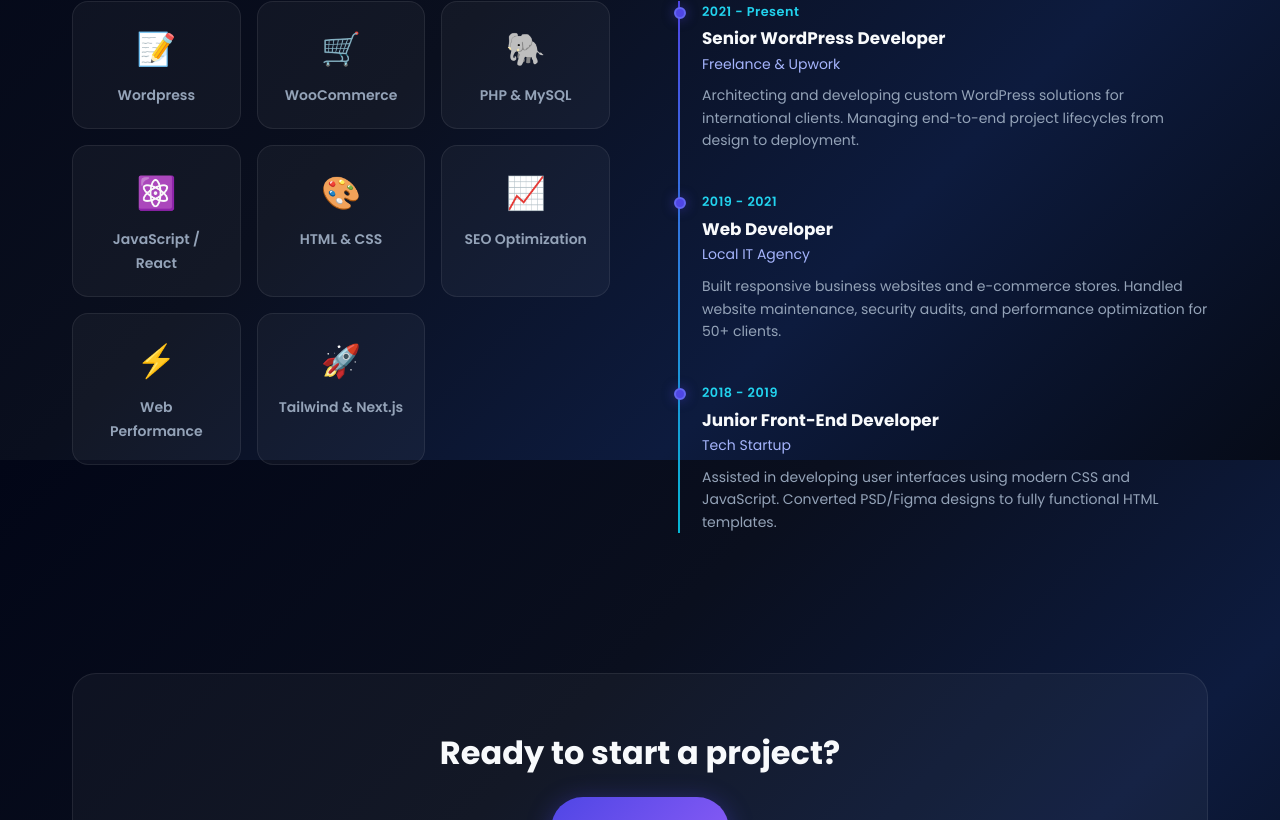
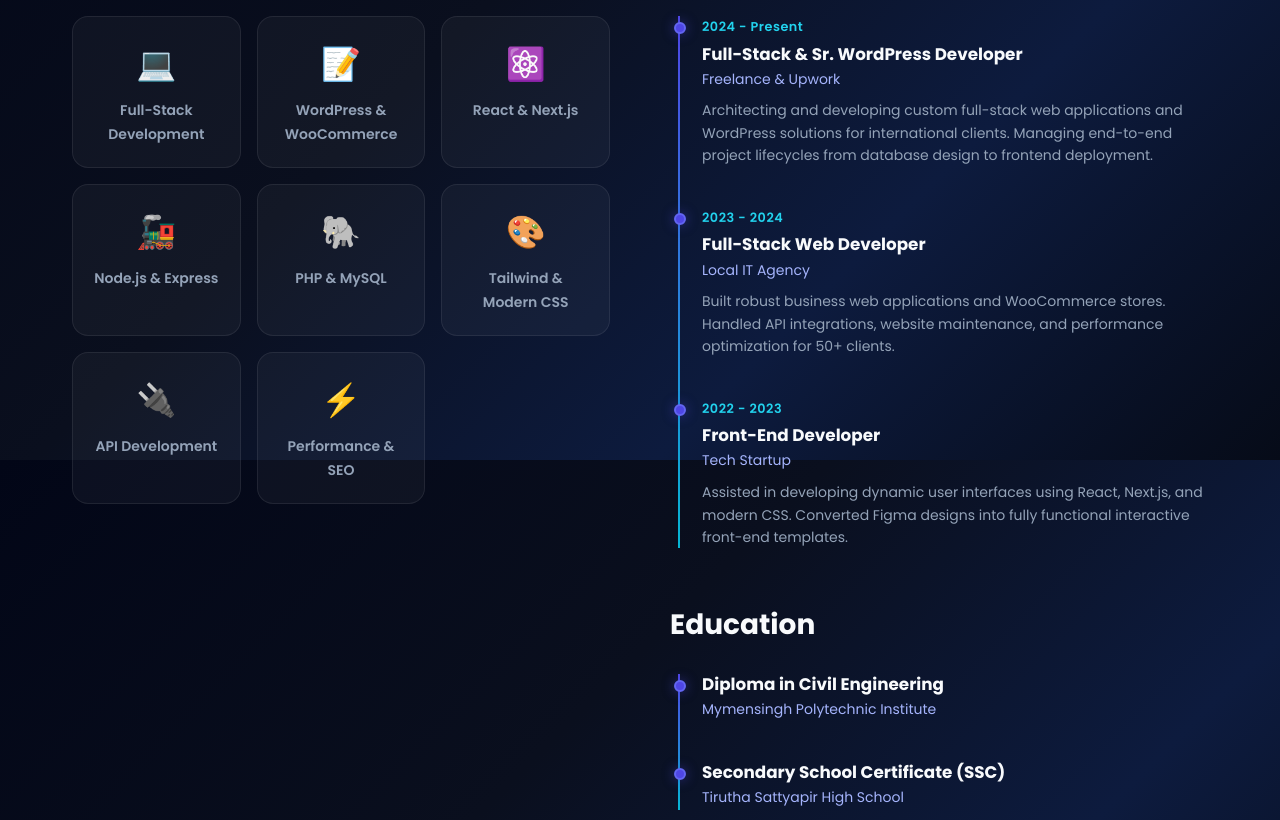
Before and after one commit to sagor667/Sagor-Portfolio-Main, a Next.js app: page /about in a window 1280 px wide. Shown: the part 1140-1960 px from the top of the page. Built offline with nearby package versions, Linux system fonts and the light colour scheme.

Commit message:
Update portfolio content, add education section, and adjust page padding

```diff
--- a/app/about/page.jsx
+++ b/app/about/page.jsx
@@ -12,40 +12,53 @@
       subtitle: 'Passionate about creating digital experiences that map to business success.',
       storyTitle: 'My Story',
       storyText: [
-        'I am Md Sagor Ahmed, a dedicated WordPress Developer and Web Designer based in Bangladesh. With over 5 years of experience in the web development industry, I specialize in creating high-performance, secure, and visually appealing WordPress websites.',
-        'My journey started with a deep curiosity about how websites operate, which led me to dive deep into PHP, JavaScript, and modern front-end frameworks. Today, I help businesses worldwide establish a strong online presence through custom WordPress themes and complex WooCommerce integrations.',
-        'I believe in a user-centric approach where design meets functionality. Every project I undertake is built with SEO, speed, and accessibility in mind, ensuring my clients not only get a beautiful website but also a powerful marketing tool.',
+        'I am Md Sagor Ahmed, a dedicated Full-Stack Web Developer and WordPress Developer based in Bangladesh. With over 5 years of experience in the web development industry, I specialize in creating high-performance, secure, and visually appealing web applications and WordPress websites.',
+        'My journey started with a deep curiosity about how websites operate, which led me to dive deep into modern front-end and back-end frameworks including Next.js, React, Node.js, and PHP. Today, I help businesses worldwide establish a strong online presence through full-stack web solutions, custom WordPress themes, and complex WooCommerce integrations.',
+        'I believe in a user-centric approach where design meets robust functionality. Every project I undertake is built with scalability, SEO, speed, and accessibility in mind, ensuring my clients not only get a beautiful application but also a powerful business tool.',
       ],
       skillsTitle: 'Core Skills',
       skills: [
-        { name: 'Wordpress', icon: '📝' },
-        { name: 'WooCommerce', icon: '🛒' },
+        { name: 'Full-Stack Development', icon: '💻' },
+        { name: 'WordPress & WooCommerce', icon: '📝' },
+        { name: 'React & Next.js', icon: '⚛️' },
+        { name: 'Node.js & Express', icon: '🚂' },
         { name: 'PHP & MySQL', icon: '🐘' },
-        { name: 'JavaScript / React', icon: '⚛️' },
-        { name: 'HTML & CSS', icon: '🎨' },
-        { name: 'SEO Optimization', icon: '📈' },
-        { name: 'Web Performance', icon: '⚡' },
-        { name: 'Tailwind & Next.js', icon: '🚀' },
+        { name: 'Tailwind & Modern CSS', icon: '🎨' },
+        { name: 'API Development', icon: '🔌' },
+        { name: 'Performance & SEO', icon: '⚡' },
       ],
       experienceTitle: 'Experience',
       experience: [
         {
-          date: '2021 - Present',
-          title: 'Senior WordPress Developer',
+          date: '2024 - Present',
+          title: 'Full-Stack & Sr. WordPress Developer',
           company: 'Freelance & Upwork',
-          desc: 'Architecting and developing custom WordPress solutions for international clients. Managing end-to-end project lifecycles from design to deployment.'
+          desc: 'Architecting and developing custom full-stack web applications and WordPress solutions for international clients. Managing end-to-end project lifecycles from database design to frontend deployment.'
         },
         {
-          date: '2019 - 2021',
-          title: 'Web Developer',
+          date: '2023 - 2024',
+          title: 'Full-Stack Web Developer',
           company: 'Local IT Agency',
-          desc: 'Built responsive business websites and e-commerce stores. Handled website maintenance, security audits, and performance optimization for 50+ clients.'
+          desc: 'Built robust business web applications and WooCommerce stores. Handled API integrations, website maintenance, and performance optimization for 50+ clients.'
         },
         {
-          date: '2018 - 2019',
-          title: 'Junior Front-End Developer',
+          date: '2022 - 2023',
+          title: 'Front-End Developer',
           company: 'Tech Startup',
-          desc: 'Assisted in developing user interfaces using modern CSS and JavaScript. Converted PSD/Figma designs to fully functional HTML templates.'
+          desc: 'Assisted in developing dynamic user interfaces using React, Next.js, and modern CSS. Converted Figma designs into fully functional interactive front-end templates.'
+        }
+      ],
+      educationTitle: 'Education',
+      education: [
+        {
+          date: '',
+          title: 'Diploma in Civil Engineering',
+          institute: 'Mymensingh Polytechnic Institute'
+        },
+        {
+          date: '',
+          title: 'Secondary School Certificate (SSC)',
+          institute: 'Tirutha Sattyapir High School'
         }
       ],
       cta: 'Ready to start a project?',
@@ -56,40 +69,53 @@
       subtitle: 'আপনার ব্যবসায়ের সাফল্য নিশ্চিত করতে আধুনিক ডিজিটাল অভিজ্ঞতা তৈরিতে আমি নিবেদিত।',
       storyTitle: 'আমার গল্প',
       storyText: [
-        'আমি মো. সাগর আহমেদ, বাংলাদেশের একজন নিবেদিত ওয়ার্ডপ্রেস ডেভেলপার এবং ওয়েব ডিজাইনার। গত ৫ বছরেরও বেশি সময় ধরে আমি দেশি-বিদেশি বিভিন্ন ক্লায়েন্টের জন্য উচ্চ-মানের, নিরাপদ এবং দৃষ্টিনন্দন ওয়েবসাইট তৈরি করে আসছি।',
-        'আমার ওয়েব ডেভেলপমেন্ট যাত্রা শুরু হয়েছিল কৌতূহল থেকে—কিভাবে একটি ওয়েবসাইট কাজ করে তা জানার আগ্রহ থেকে। ধাপে ধাপে আমি পিএইচপি, জাভাস্ক্রিপ্ট এবং আধুনিক ফ্রন্ট-এন্ড টেকনোলজিতে দক্ষতা অর্জন করি। আজ আমি বিশ্বজুড়ে ছড়িয়ে থাকা আমার ক্লায়েন্টদের কাস্টম থিম এবং জটিল ই-কমার্স সমাধান প্রদানের মাধ্যমে তাদের ব্যবসার অনলাইন উপস্থিতি মজবুত করতে সাহায্য করছি।',
-        'আমি বিশ্বাস করি একটি সফল ওয়েবসাইট কেবল সুন্দর হলেই চলে না, তার কার্যকারিতাও হতে হয় অতুলনীয়। প্রতিটি প্রজেক্টে আমি এসইও, স্পিড এবং ইউজার এক্সপেরিয়েন্সের ওপর সর্বোচ্চ গুরুত্ব দেই, যাতে আমার ক্লায়েন্টরা কেবল একটি ওয়েবসাইট নয়, বরং একটি শক্তিশালী মার্কেটিং টুল পায়।',
+        '"হ্যালো, আমি মো. সাগর আহমেদ। গত ৫ বছরেরও বেশি সময় ধরে কাজ করছি ফুল-স্ট্যাক ওয়েব ডেভেলপমেন্ট এবং ওয়ার্ডপ্রেস নিয়ে। কৌতূহল থেকে শুরু হওয়া এই যাত্রায় আজ আমি Next.js, React এবং Node.js-এর মতো আধুনিক টেকনোলজি ব্যবহার করে জটিল সব ডিজিটাল সমস্যার সমাধান করছি।',
+        'আমি মনে করি, একটি ওয়েবসাইট বা অ্যাপ্লিকেশন কেবল সুন্দর দেখালেই হয় না, সেটির পারফরম্যান্স হতে হয় নিখুঁত। তাই আমি এমন সব কাস্টম ই-কমার্স এবং ওয়েব সলিউশন তৈরি করি যা শুধু দৃষ্টিনন্দনই নয়, বরং স্কেলেবল এবং এসইও ফ্রেন্ডলি।',
+        'দেশি-বিদেশি অসংখ্য ক্লায়েন্টের সাথে কাজ করার অভিজ্ঞতায় আমি বুঝেছি, একটি সঠিক টেকনিক্যাল সলিউশন কীভাবে একটি ব্যবসাকে বদলে দিতে পারে। আপনি যদি আপনার ব্যবসার অনলাইন উপস্থিতিকে পরবর্তী ধাপে নিয়ে যেতে চান, তবে আমি আছি আপনার পাশে।',
       ],
       skillsTitle: 'মূল দক্ষতাসমূহ',
       skills: [
-        { name: 'ওয়ার্ডপ্রেস', icon: '📝' },
-        { name: 'ই-কমার্স (Woo)', icon: '🛒' },
+        { name: 'ফুল-স্ট্যাক ডেভেলপমেন্ট', icon: '💻' },
+        { name: 'ওয়ার্ডপ্রেস ও উকমার্স', icon: '📝' },
+        { name: 'রিঅ্যাক্ট ও নেক্সট.জেএস', icon: '⚛️' },
+        { name: 'নোড.জেএস ও এক্সপ্রেস', icon: '🚂' },
         { name: 'পিএইচপি ও মাইএসকিউএল', icon: '🐘' },
-        { name: 'জাভাস্ক্রিপ্ট / রিঅ্যাক্ট', icon: '⚛️' },
-        { name: 'এইচটিএমএল ও সিএসএস', icon: '🎨' },
-        { name: 'এসইও অপ্টিমাইজেশন', icon: '📈' },
-        { name: 'ওয়েব পারফরম্যান্স', icon: '⚡' },
-        { name: 'টেইলউইন্ড ও নেক্সট.জেএস', icon: '🚀' },
+        { name: 'টেইলউইন্ড ও মডার্ন সিএসএস', icon: '🎨' },
+        { name: 'এপিআই ডেভেলপমেন্ট', icon: '🔌' },
+        { name: 'পারফরম্যান্স ও এসইও', icon: '⚡' },
       ],
       experienceTitle: 'কাজের অভিজ্ঞতা',
       experience: [
         {
-          date: '২০ ২০২১ - বর্তমান',
-          title: 'সিনিয়র ওয়ার্ডপ্রেস ডেভেলপার',
+          date: '২০২৪ - বর্তমান',
+          title: 'ফুল-স্ট্যাক এবং সিনিয়র ওয়ার্ডপ্রেস ডেভেলপার',
           company: 'ফ্রিল্যান্স এবং আপওয়ার্ক',
-          desc: 'আন্তর্জাতিক ক্লায়েন্টদের জন্য কাস্টম ওয়ার্ডপ্রেস সলিউশন ডিজাইন এবং ডেভেলপমেন্ট করা। প্রজেক্টের শুরু থেকে শেষ পর্যন্ত সম্পূর্ণ লাইফসাইকেল পরিচালনা।'
+          desc: 'আন্তর্জাতিক ক্লায়েন্টদের জন্য কাস্টম ফুল-স্ট্যাক ওয়েব অ্যাপ্লিকেশন এবং ওয়ার্ডপ্রেস সলিউশন ডিজাইন ও ডেভেলপমেন্ট করা। ডেটাবেস ডিজাইন থেকে শুরু করে সম্পূর্ণ প্রজেক্ট লাইফসাইকেল পরিচালনা।'
         },
         {
-          date: '২০ ২০১৯ - ২০২১',
-          title: 'ওয়েব ডেভেলপার',
+          date: '২০২৩ - ২০২৪',
+          title: 'ফুল-স্ট্যাক ওয়েব ডেভেলপার',
           company: 'লোকাল আইটি এজেন্সি',
-          desc: 'রেসপন্সিভ বিজনেস ওয়েবসাইট এবং ই-কমার্স স্টোর তৈরি করা। ৫০টিরও বেশি ক্লায়েন্টের জন্য ওয়েবসাইট রক্ষণাবেক্ষণ এবং পারফরম্যান্স অপ্টিমাইজেশন পরিচালনা করা।'
+          desc: 'উন্নত মানের বিজনেস ওয়েব অ্যাপ্লিকেশন এবং উকমার্স স্টোর তৈরি করা। এপিআই ইন্টিগ্রেশন, ওয়েবসাইট রক্ষণাবেক্ষণ এবং পারফরম্যান্স অপ্টিমাইজেশন পরিচালনা করা।'
         },
         {
-          date: '২০১৮ - ২০১৯',
-          title: 'জুনিয়র ফ্রন্ট-এন্ড ডেভেলপার',
+          date: '২০২২ - ২০২৩',
+          title: 'ফ্রন্ট-এন্ড ডেভেলপার',
           company: 'টেক স্টার্টআপ',
-          desc: 'আধুনিক সিএসএস এবং জাভাস্ক্রিপ্ট ব্যবহার করে ইউজার ইন্টারফেস তৈরিতে সহায়তা করা। ডিজাইন ফাইল থেকে কার্যকর এইচটিএমএল টেমপ্লেটে রূপান্তর করা।'
+          desc: 'রিঅ্যাক্ট, নেক্সট.জেএস এবং আধুনিক সিএসএস ব্যবহার করে ডায়নামিক ইউজার ইন্টারফেস তৈরিতে সহায়তা করা। ফিগমা ডিজাইন থেকে কার্যকর ইন্টারঅ্যাকটিভ টেমপ্লেটে রূপান্তর করা।'
+        }
+      ],
+      educationTitle: 'শিক্ষাগত যোগ্যতা',
+      education: [
+        {
+          date: '',
+          title: 'ডিপ্লোমা ইন সিভিল ইঞ্জিনিয়ারিং',
+          institute: 'ময়মনসিংহ পলিটেকনিক ইনস্টিটিউট'
+        },
+        {
+          date: '',
+          title: 'মাধ্যমিক স্কুল সার্টিফিকেট (এসএসসি)',
+          institute: 'তিরুথা সত্যপীর উচ্চ বিদ্যালয়'
         }
       ],
       cta: 'আপনি কি নতুন কোনো প্রজেক্ট শুরু করতে চাচ্ছেন?',
@@ -100,7 +126,7 @@
   const text = t[lang] || t.en;
 
   return (
-    <div className="section" style={{ minHeight: '100vh', paddingTop: '140px' }}>
+    <div className="section" style={{ minHeight: '100vh', paddingTop: '100px' }}>
       <div className="container">
 
         {/* Header */}
@@ -177,6 +203,19 @@
                 </div>
               ))}
             </div>
+
+            {/* Education */}
+            <h2 style={{ fontSize: '1.75rem', marginBottom: '32px', marginTop: '60px' }}>{text.educationTitle}</h2>
+            <div className="timeline">
+              {text.education.map((edu, i) => (
+                <div key={i} className="timeline-item animate-fade-left" style={{ animationDelay: `${i * 0.15}s` }}>
+                  <div className="timeline-dot"></div>
+                  {edu.date && <div className="timeline-date">{edu.date}</div>}
+                  <h3 className="timeline-title" style={!edu.date ? { marginTop: '0' } : {}}>{edu.title}</h3>
+                  <div className="timeline-company">{edu.institute}</div>
+                </div>
+              ))}
+            </div>
           </div>
 
         </div>
--- a/app/blog/page.jsx
+++ b/app/blog/page.jsx
@@ -32,7 +32,7 @@
   const text = t[lang] || t.en;
 
   return (
-    <div className="section" style={{ minHeight: '100vh', paddingTop: '140px' }}>
+    <div className="section" style={{ minHeight: '100vh', paddingTop: '100px' }}>
       <div className="container">
         <div className="section-header">
           <span className="section-tag">{lang === 'en' ? 'Insights' : 'অন্তর্দৃষ্টি'}</span>
--- a/app/contact/page.jsx
+++ b/app/contact/page.jsx
@@ -27,7 +27,7 @@
   const text = t[lang] || t.en;
 
   return (
-    <div className="section" style={{ minHeight: '100vh', paddingTop: '140px' }}>
+    <div className="section" style={{ minHeight: '100vh', paddingTop: 'clamp(100px, 14vw, 140px)' }}>
       <div className="container">
 
         <div className="section-header">
--- a/app/projects/page.jsx
+++ b/app/projects/page.jsx
@@ -47,7 +47,7 @@
       });
 
   return (
-    <div className="section" style={{ minHeight: '100vh', paddingTop: '140px' }}>
+    <div className="section" style={{ minHeight: '100vh', paddingTop: '100px' }}>
       <div className="container">
         <div className="section-header">
           <span className="section-tag">{lang === 'en' ? 'Projects' : 'প্রজেক্টসমূহ'}</span>
--- a/app/robots.js
+++ b/app/robots.js
@@ -7,6 +7,6 @@
         disallow: ['/admin/', '/api/'],
       },
     ],
-    sitemap: 'https://sagorahmed.vercel.app/sitemap.xml', // 🔁 Replace with your real domain
+    sitemap: 'https://sagor-ahmed.vercel.app/sitemap.xml', // 🔁 Replace with your real domain
   };
 }
--- a/components/Footer.jsx
+++ b/components/Footer.jsx
@@ -9,7 +9,7 @@
       services: 'Services',
       contact: 'Contact',
       rights: 'All rights reserved.',
-      built: 'Built with ❤️ in Bangladesh',
+      built: '',
       links: ['Home', 'About', 'Projects', 'Blog'],
       hrefs: ['/', '/about', '/projects', '/blog'],
       serviceList: ['WordPress Development', 'Custom Design', 'WooCommerce', 'Website Optimization', 'SEO Services'],
@@ -20,7 +20,7 @@
       services: 'সেবাসমূহ',
       contact: 'যোগাযোগ',
       rights: 'সর্বস্বত্ব সংরক্ষিত।',
-      built: '❤️ সহকারে বাংলাদেশে তৈরি',
+      built: '',
       links: ['হোম', 'পরিচিতি', 'প্রজেক্টস', 'ব্লগ'],
       hrefs: ['/', '/about', '/projects', '/blog'],
       serviceList: ['ওয়ার্ডপ্রেস ডেভেলপমেন্ট', 'কাস্টম ডিজাইন', 'ই-কমার্স সমাধান', 'সাইট অপ্টিমাইজেশন', 'এসইও ফেভারিট'],
--- a/prisma/seed.js
+++ b/prisma/seed.js
@@ -167,7 +167,7 @@
     { key: 'hero_title_en', value: 'Building Powerful WordPress Websites' },
     { key: 'hero_title_bn', value: 'শক্তিশালী ওয়ার্ডপ্রেস ওয়েবসাইট তৈরি করছি' },
     { key: 'hero_subtitle_en', value: 'I craft high-performance full-stack web applications and custom WordPress websites that convert visitors into clients.' },
-    { key: 'hero_subtitle_bn', value: 'আমি উন্নত মানের ফুলস্ট্যাক ওয়েব অ্যাপ্লিকেশন এবং দৃষ্টিনন্দন ওয়ার্ডপ্রেস ওয়েবসাইট তৈরি করি যা দর্শকদের ক্লায়েন্টে রূপান্তরিত করে।' },
+    { key: 'hero_subtitle_bn', value: 'আপনার ব্যবসার ডিজিটাল রূপান্তরে আমি দিচ্ছি আধুনিক ফুলস্ট্যাক ডেভেলপমেন্ট এবং কাস্টম ওয়ার্ডপ্রেস সলিউশন—যা কেবল সুন্দরই নয়, বরং আপনার ব্যবসার সেলস বাড়াতেও সাহায্য করবে।' },
     { key: 'whatsapp', value: '+8801XXXXXXXXX' },
     { key: 'email', value: 'sagor@example.com' },
     { key: 'location', value: 'Dhaka, Bangladesh' },
```
Also changed, not shown: app/globals.css (+180 -0 lines).
